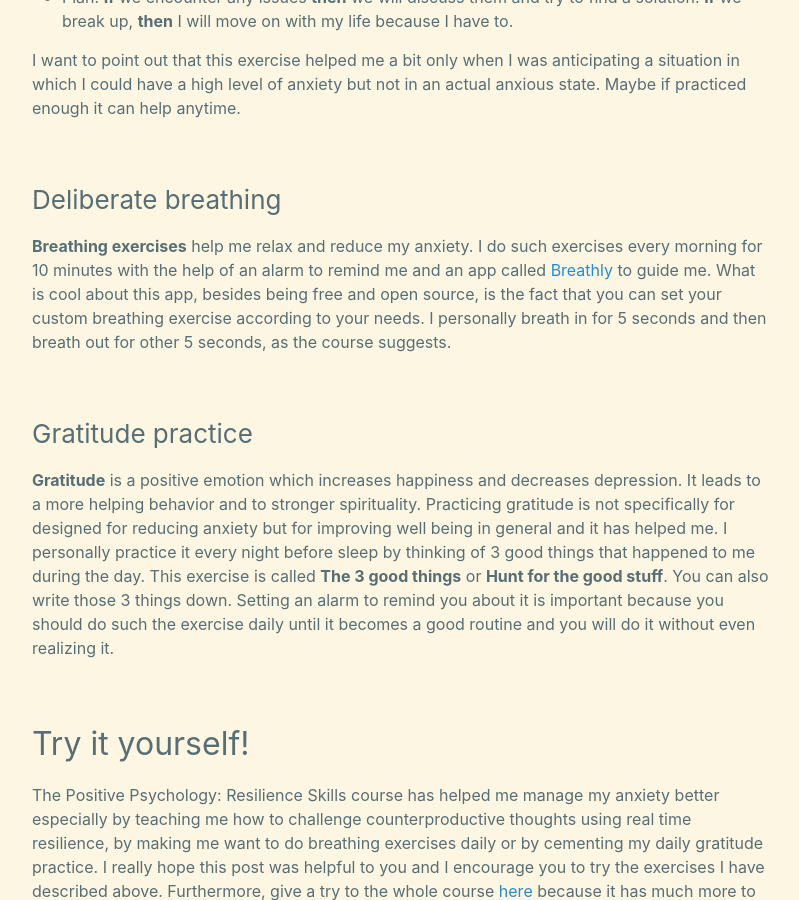
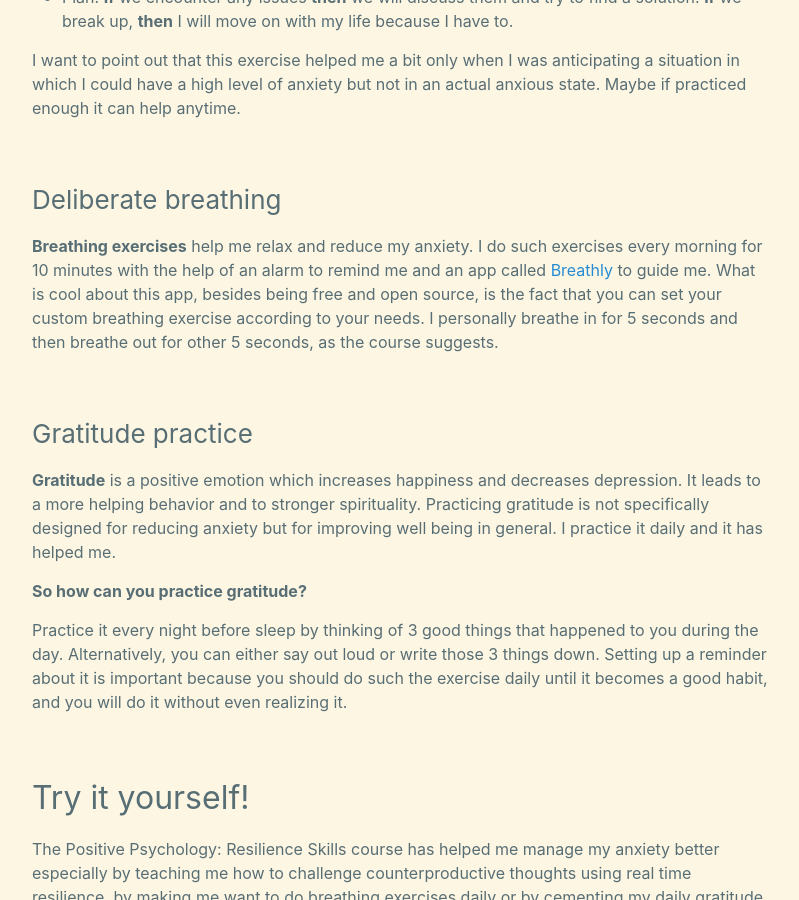
Before and after one commit to joyous-elf/my-blog, a Jekyll site: the page built from _posts/2021-05-10-ways-to-manage-anxiety-better-1.md, in a window 1280 px wide and 900 px high, scrolled down 1244 px. Shown: the whole window, without its empty margins (238-1037 px from the left). Built offline with Jekyll 4.4.1, drawn with Linux system fonts in a browser that asks for light colours; some of the changed text lies outside the part shown.

Commit message:
More changes

```diff
--- a/_posts/2021-05-10-ways-to-manage-anxiety-better-1.md
+++ b/_posts/2021-05-10-ways-to-manage-anxiety-better-1.md
@@ -6,7 +6,7 @@ category: Personal Experiences
 ---
 ## Dealing with anxiety
 
-Most of my life I've been suffering from anxiety, so I decided to do something about it because sometimes it's just too much. I'm writing this post hoping to give people ideas about what they can do if they are constantly anxious. It will be published in two parts and in this one I will focus on the more formal approaches to anxiety that I've learned from specialists. In this regard, I took several free online courses and I will present you some aspects from one of them in particular. It was the best one for me in training resilience skills.
+Most of my life I've been suffering from anxiety, so I decided to do something about it because sometimes it's just too much. I'm writing this post hoping to give people ideas about what they can do if they are constantly anxious. It will be published in two parts and in this one I will talk about the more formal approaches to anxiety that I've learned from specialists. I took several free online courses and I will present you some aspects from one of them in particular. It was the best one for me in training resilience skills.
 
 ## Reducing anxiety through formal training
 
@@ -30,11 +30,16 @@ I want to point out that this exercise helped me a bit only when I was anticipat
 
 ### Deliberate breathing
 
-**Breathing exercises** help me relax and reduce my anxiety. I do such exercises every morning for 10 minutes with the help of an alarm to remind me and an app called [Breathly](https://breathly.app/) to guide me. What is cool about this app, besides being free and open source, is the fact that you can set your custom breathing exercise according to your needs. I personally breath in for 5 seconds and then breath out for other 5 seconds, as the course suggests.
+**Breathing exercises** help me relax and reduce my anxiety. I do such exercises every morning for 10 minutes with the help of an alarm to remind me and an app called [Breathly](https://breathly.app/) to guide me. What is cool about this app, besides being free and open source, is the fact that you can set your custom breathing exercise according to your needs. I personally breathe in for 5 seconds and then breathe out for other 5 seconds, as the course suggests.
 
 ### Gratitude practice
 
-**Gratitude** is a positive emotion which increases happiness and decreases depression. It leads to a more helping behavior and to stronger spirituality. Practicing gratitude is not specifically for designed for reducing anxiety but for improving well being in general and it has helped me. I personally practice it every night before sleep by thinking of 3 good things that happened to me during the day. This exercise is called **The 3 good things** or **Hunt for the good stuff**. You can also write those 3 things down. Setting an alarm to remind you about it is important because you should do such the exercise daily until it becomes a good routine and you will do it without even realizing it.
+**Gratitude** is a positive emotion which increases happiness and decreases depression. It leads to a more helping behavior and to stronger spirituality. Practicing gratitude is not specifically designed for reducing anxiety but for improving well being in general. I practice it daily and it has helped me.
+
+**So how can you practice gratitude?**
+
+Practice it every night before sleep by thinking of 3 good things that happened to you during the day. Alternatively, you can either say out loud or write those 3 things down. Setting up a reminder about it is important because you should do such the exercise daily until it becomes a good habit, and you will do it without even realizing it.
+
 
 ## Try it yourself!
 
```
